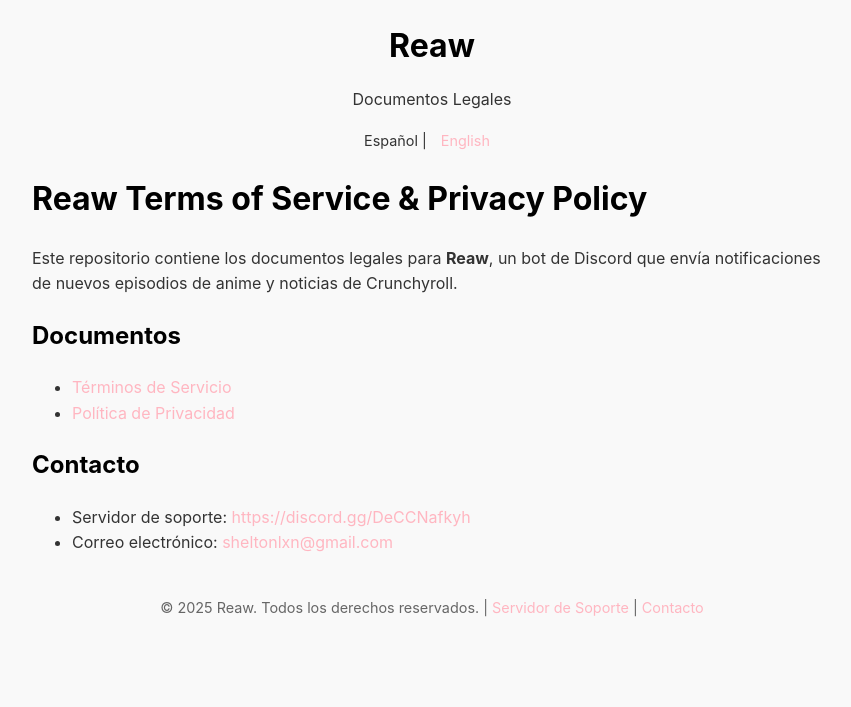
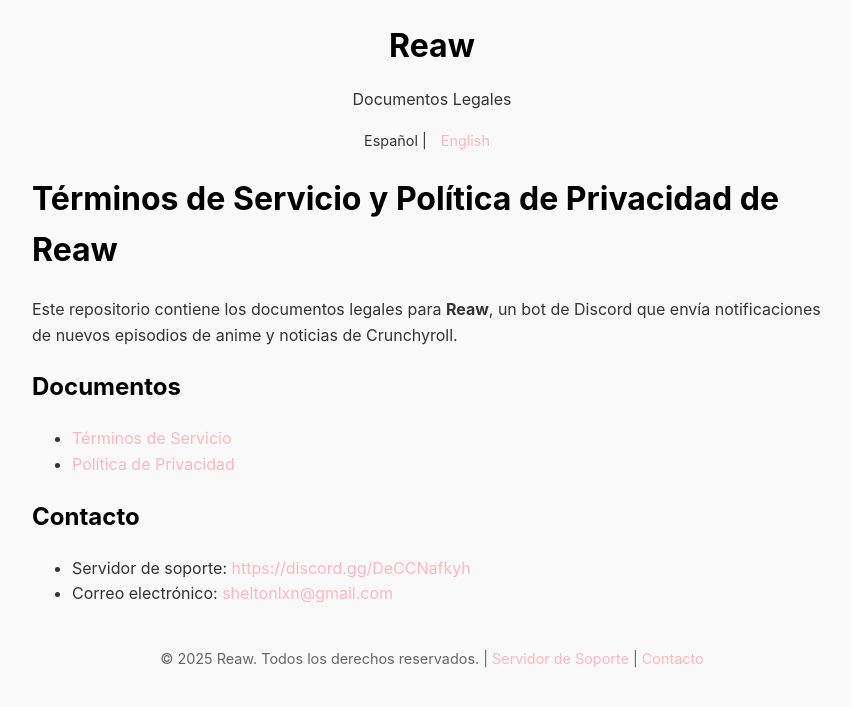
Before and after one commit to sheltonalixon/Reaw-Terms-of-Service-Privacy-Policy, a Jekyll site: the page built from index.md, in a window 1280 px wide. Shown: the top 707 px of the page, without its empty margins (208-1059 px from the left). Built offline with Jekyll 4.4.1, drawn with Linux system fonts in a browser that asks for light colours; our own code applies the rules of GitHub Pages for plain Markdown files.

Commit message:
index.md

```diff
--- a/index.md
+++ b/index.md
@@ -3,7 +3,7 @@ layout: default
 lang: es
 permalink: /
 ---
-# Reaw Terms of Service & Privacy Policy
+# Términos de Servicio y Política de Privacidad de Reaw
 
 Este repositorio contiene los documentos legales para **Reaw**, un bot de Discord que envía notificaciones de nuevos episodios de anime y noticias de Crunchyroll.
 
```
